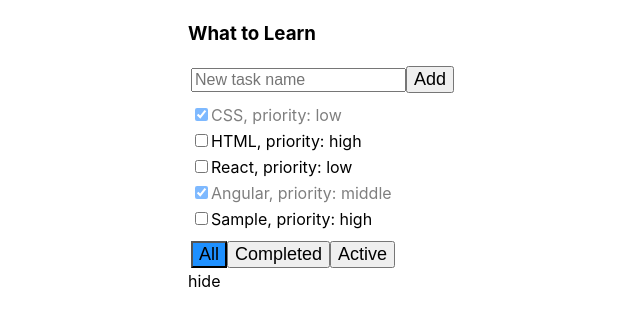
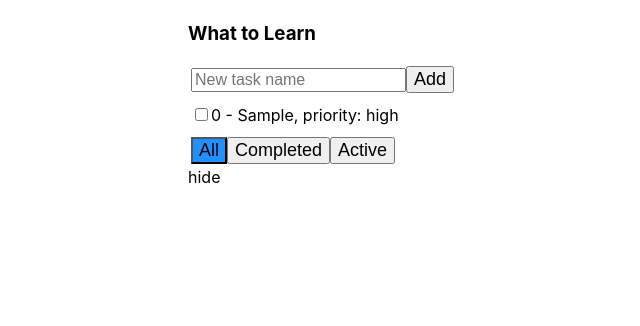
Before and after one commit to andorey/todolist, a React (Create React App) app: page / in a window 1280 px wide. Both pictures are taken after typing "Sample" into the empty fields and a click on the button "Add". Shown: the top 326 px of the page, without its empty margins (205-845 px from the left). Built offline with nearby package versions, Linux system fonts and the light colour scheme.

Commit message:
lesson 30.10.19

```diff
--- a/src/App.js
+++ b/src/App.js
@@ -7,52 +7,89 @@ import TodoListFooter from "./TodoListFooter";
 class App extends React.Component {
 
 	state = {
-		tasks: [
-			{title: 'CSS', isDone: true, priority: 'low'},
-			{title: 'HTML', isDone: false, priority: 'high'},
-			{title: 'React', isDone: false, priority: 'low'},
-			{title: 'Angular', isDone: true, priority: 'middle'},
-		],
+		tasks: [],
 		filterValue: 'All'
 	};
 
+	nextTaskId = 0;
+
+	saveState = () => {
+		let stateAsString = JSON.stringify(this.state);
+		localStorage.setItem('our-state', stateAsString);
+	};
+
+	restoreState = () => {
+		let state = {
+			tasks: [],
+			filterValue: 'All'
+		};
+		let stateAsString = localStorage.getItem('our-state');
+		if(stateAsString !== null){
+			state = JSON.parse(stateAsString);
+		}
+		this.setState(state, () => {this.state.tasks.forEach(t => {
+			if(t.id >= this.nextTaskId){
+				this.nextTaskId = t.id + 1;
+			}
+		})});
+	};
+
+	componentDidMount() {
+		this.restoreState();
+	};
+
+
 	addTask = (newTitle) => {
 		let newTask = {
+			id: this.nextTaskId,
 			title: newTitle,
 			isDone: false,
 			priority: 'high'
 		};
+		this.nextTaskId++;
 		let newTasks = [...this.state.tasks, newTask];
 		this.setState({
 			tasks: newTasks
-		})
+		}, this.saveState);
 	};
 
 	changeFilterValue = (newFilterValue) => {
 		this.setState({
 			filterValue: newFilterValue
-		})
+		}, this.saveState);
 	};
 
-	changeTaskStatus = (task, isDone) => {
+	changeTaskStatus = (taskId, isDone) => {
+		this.changeTask(taskId, {isDone:  isDone})
+	};
+
+	changeTitle = (taskId, newTitle) => {
+		this.changeTask(taskId, {title: newTitle})
+	};
+
+
+	changeTask = (taskId, newPropsObj) => {
 		let newTasks = this.state.tasks.map(t => {
-			if (t !== task) {
+			if (t.id !== taskId) {
 				return t;
 			} else {
-				return {...t, isDone: isDone}
+				return {...t, ...newPropsObj}
 			}
 		});
 		this.setState({
 			tasks: newTasks
-		})
+		}, this.saveState);
 	};
+
 
 	render = () => {
 		return (
 			<div className="App">
 				<div className="todoList">
 					<TodoListHeader addTask={this.addTask}/>
-					<TodoListTasks change={this.changeTaskStatus}
+					<TodoListTasks
+						change={this.changeTaskStatus}
+						changeTitle={this.changeTitle}
 						tasks={this.state.tasks.filter(t => {
 								if (this.state.filterValue === 'All') {
 									return true;
@@ -66,7 +103,7 @@ class App extends React.Component {
 							}
 						)}/>
 					<TodoListFooter filterValue={this.state.filterValue}
-									onChangeFilter={this.changeFilterValue} />
+									onChangeFilter={this.changeFilterValue}/>
 				</div>
 			</div>
 		);
--- a/src/TodoListTask.jsx
+++ b/src/TodoListTask.jsx
@@ -4,9 +4,25 @@ import './App.css';
 
 class TodoListTask extends React.Component {
 
+	state ={
+		editMode: false
+	};
+
+	activatedEditMode = () => {
+		this.setState({editMode: true})
+	};
+	deactivateEditMode = () => {
+		this.setState({editMode: false})
+	};
+
+
 	onIsDoneChanged = (e) => {
-		this.props.change(this.props.task, e.currentTarget.checked);
-	}
+		this.props.change(this.props.task.id, e.currentTarget.checked);
+	};
+
+	onTitleChanged = (e) => {
+		this.props.changeTitle(this.props.task.id, e.currentTarget.value);
+	};
 
 	render = () => {
 
@@ -16,7 +32,17 @@ class TodoListTask extends React.Component {
 			<div className={taskClass}>
 				<input onClick={this.onIsDoneChanged} type="checkbox"
 					   checked={this.props.task.isDone}/>
-				<span>{this.props.task.title}, priority: {this.props.task.priority}</span>
+				{this.state.editMode
+					? <input
+						onBlur={this.deactivateEditMode}
+						autoFocus={true}
+						value={this.props.task.title}
+						onChange={this.onTitleChanged}
+					/> :
+					<span onClick={this.activatedEditMode}>
+						{this.props.task.id} - {this.props.task.title}
+					</span>
+				}, priority: {this.props.task.priority}
 			</div>
 		);
 	}
--- a/src/TodoListTasks.jsx
+++ b/src/TodoListTasks.jsx
@@ -2,12 +2,14 @@ import React from 'react';
 import TodoListTask from "./TodoListTask";
 
 class TodoListTasks extends React.Component {
-	render = () => {
+	render = (props) => {
 
 		let tasksElements = this.props.tasks.map(t => {
 				return <TodoListTask
 					task={t}
-					change={this.props.change} />}
+					change={this.props.change}
+					changeTitle={this.props.changeTitle}
+				/>}
 		);
 
 		return (
```
Lines whose indentation alone changed are shown as unchanged.
